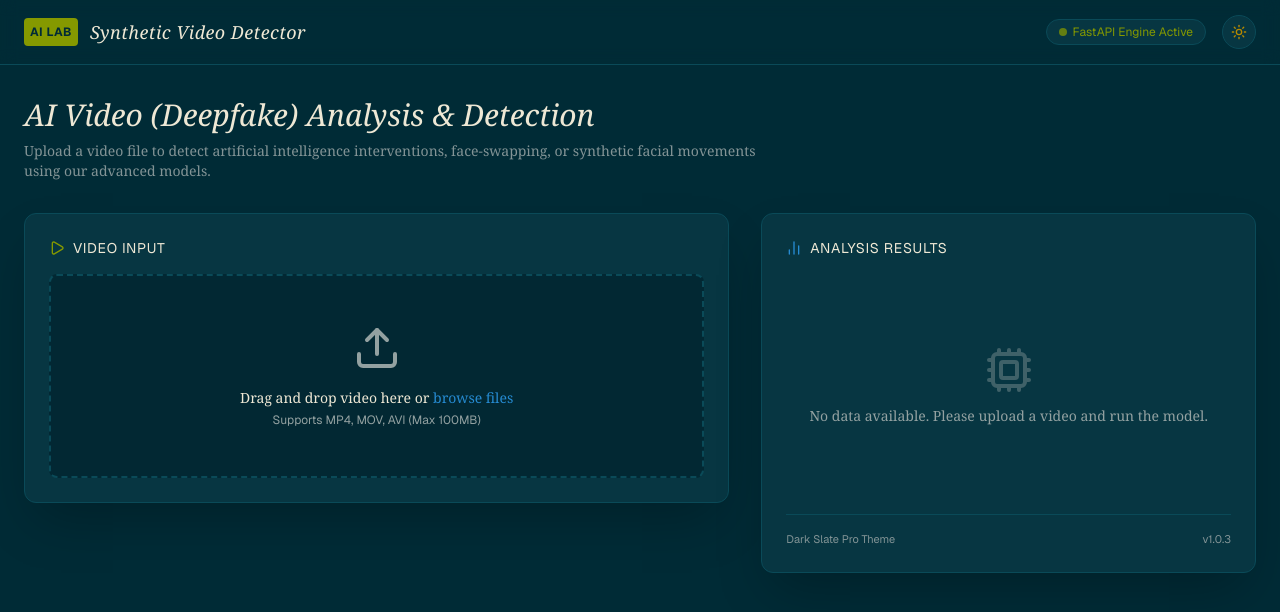
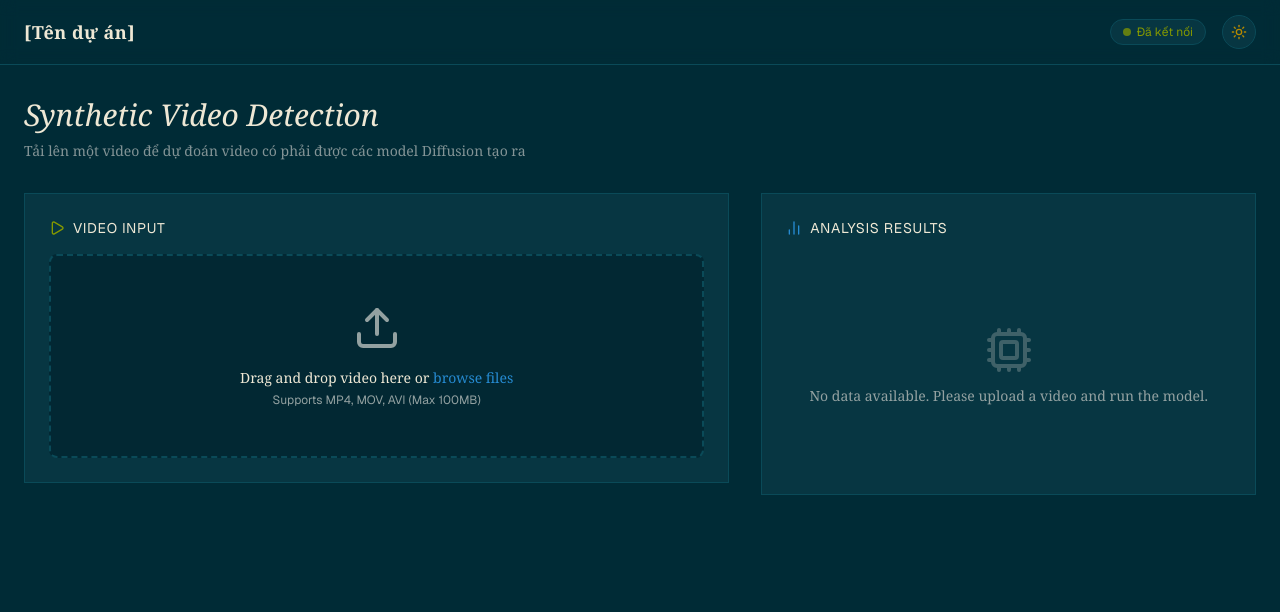
Before and after one commit to Synthetic-Video-Detection/Synthetic_Video_Detection_using_TransferLearning, a Next.js app in the folder frontend/: page / in a window 1280 px wide. Shown: the top 612 px of the page. Built offline with nearby package versions, Linux system fonts and the light colour scheme.

Commit message:
Add bridge to ngrok colab

```diff
--- a/frontend/app/page.tsx
+++ b/frontend/app/page.tsx
@@ -8,17 +8,15 @@ export default function SyntheticVideoDetector() {
   const [result, setResult] = useState<{ isSynthetic: boolean; confidence: number } | null>(null);
   const [isDarkMode, setIsDarkMode] = useState(true);
 
-  // --- BẢNG MÀU SOLARIZED (WARM WHITE / DARK) ---
-  // Solarized base3 #fdf6e3, base2 #eee8d5, base1 #93a1a1, base0 #839496,
-  // base00 #657b83, base01 #586e75, base02 #073642, base03 #002b36
+  // --- SOLARIZED THEME (WARM WHITE / DARK) ---
   const theme = {
-    bgMain: isDarkMode ? "bg-[#002b36]" : "bg-[#fdf6e3]",        // Nền chính base03 / base3 (trắng ấm)
-    bgCard: isDarkMode ? "bg-[#073642]" : "bg-[#eee8d5]",        // Thẻ container base02 / base2
-    textMain: isDarkMode ? "text-[#93a1a1]" : "text-[#657b83]",  // Chữ phụ base1 / base00
-    textHeading: isDarkMode ? "text-[#eee8d5]" : "text-[#586e75]", // Chữ chính base2 / base01
-    textSub: isDarkMode ? "text-[#839496]" : "text-[#586e75]",   // Chữ mô tả base0 / base01
-    border: isDarkMode ? "border-[#0a4a58]" : "border-[#d9d2b8]", // Đường viền mảnh
-    inputBg: isDarkMode ? "bg-[#00212b]/60" : "bg-[#f5efdc]",    // Khung upload
+    bgMain: isDarkMode ? "bg-[#002b36]" : "bg-[#fdf6e3]",
+    bgCard: isDarkMode ? "bg-[#073642]" : "bg-[#eee8d5]",
+    textMain: isDarkMode ? "text-[#93a1a1]" : "text-[#657b83]",
+    textHeading: isDarkMode ? "text-[#eee8d5]" : "text-[#586e75]",
+    textSub: isDarkMode ? "text-[#839496]" : "text-[#586e75]",
+    border: isDarkMode ? "border-[#0a4a58]" : "border-[#d9d2b8]",
+    inputBg: isDarkMode ? "bg-[#00212b]/60" : "bg-[#f5efdc]",
     btnCancel: isDarkMode ? "bg-[#00212b] hover:bg-[#0a4a58] text-[#93a1a1]" : "bg-[#f5efdc] hover:bg-[#e3dcc4] text-[#586e75]",
   };
 
@@ -29,13 +27,45 @@ export default function SyntheticVideoDetector() {
     }
   };
 
-  const handleAnalyze = () => {
+  const handleAnalyze = async () => {
     if (!selectedFile) return;
     setIsAnalyzing(true);
-    setTimeout(() => {
+    setResult(null);
+
+    const formData = new FormData();
+    // "file" must match the parameter name defined in FastAPI: `file: UploadFile = File(...)`
+    formData.append("file", selectedFile);
+
+    try {
+      // REPLACE THIS with your active Ngrok URL from Colab
+      const NGROK_URL = "https://countable-plotless-aubrielle.ngrok-free.dev/upload";
+
+      const response = await fetch(NGROK_URL, {
+        method: "POST",
+        body: formData,
+        headers: {
+          "ngrok-skip-browser-warning": "true",
+        },
+      });
+
+      if (!response.ok) {
+        throw new Error(`Server returned status: ${response.status}`);
+      }
+
+      const data = await response.json();
+
+      // Expecting FastAPI to return: { isSynthetic: boolean, confidence: number }
+      setResult({
+        isSynthetic: data.label,
+        confidence: data.confidence,
+        probability_ai: data.probability_ai,
+      });
+    } catch (error) {
+      console.error("API Upload Error:", error);
+      alert("Không thể kết nối tới model AI qua Ngrok. Vui lòng kiểm tra lại URL!");
+    } finally {
       setIsAnalyzing(false);
-      setResult({ isSynthetic: true, confidence: 94.8 });
-    }, 2500);
+    }
   };
 
   return (
@@ -45,17 +75,14 @@ export default function SyntheticVideoDetector() {
       <header className={`border-b ${theme.border} ${theme.bgMain}/90 backdrop-blur sticky top-0 z-50 transition-colors duration-300`}>
         <div className="max-w-7xl mx-auto px-6 h-16 flex items-center justify-between">
           <div className="flex items-center gap-3">
-            <div className="bg-[#859900] text-[#002b36] p-1.5 rounded font-bold text-xs tracking-wider font-sans">
-              AI LAB
-            </div>
-            <span className={`${theme.textHeading} font-normal italic text-lg tracking-wide transition-colors`}>
-              Synthetic Video Detector
+            <span className={`${theme.textHeading} font-bold text-lg tracking-wide transition-colors`}>
+              [Tên dự án]
             </span>
           </div>
           <div className="flex items-center gap-4 text-xs font-sans">
             <span className={`flex items-center gap-1.5 text-[#859900] ${theme.bgCard} px-3 py-1 rounded-full border ${theme.border} transition-colors`}>
               <span className="w-2 h-2 rounded-full bg-[#859900] animate-pulse"></span>
-              FastAPI Engine Active
+              Đã kết nối
             </span>
             <button
               onClick={() => setIsDarkMode(!isDarkMode)}
@@ -73,10 +100,10 @@ export default function SyntheticVideoDetector() {
         {/* Title Section */}
         <div className="mb-8">
           <h1 className={`text-3xl font-normal italic ${theme.textHeading} mb-2 transition-colors`}>
-            AI Video (Deepfake) Analysis & Detection
+            Synthetic Video Detection
           </h1>
           <p className={`${theme.textSub} max-w-3xl text-sm transition-colors`}>
-            Upload a video file to detect artificial intelligence interventions, face-swapping, or synthetic facial movements using our advanced models.
+            Tải lên một video để dự đoán video có phải được các model Diffusion tạo ra
           </p>
         </div>
 
@@ -85,7 +112,7 @@ export default function SyntheticVideoDetector() {
 
           {/* Left Column: Input & Media Player */}
           <div className="lg:col-span-7 space-y-6">
-            <div className={`${theme.bgCard} rounded-xl border ${theme.border} p-6 shadow-2xl transition-colors duration-300`}>
+            <div className={`${theme.bgCard} xl border ${theme.border} p-6 transition-colors duration-300`}>
               <div className="flex items-center justify-between mb-4">
                 <h2 className={`text-sm font-normal ${theme.textHeading} uppercase tracking-wider flex items-center gap-2 font-sans transition-colors`}>
                   <Play className="w-4 h-4 text-[#859900]" /> Video Input
@@ -121,7 +148,7 @@ export default function SyntheticVideoDetector() {
                       {isAnalyzing ? (
                         <><RefreshCw className="w-5 h-5 animate-spin" /> Analyzing frames...</>
                       ) : (
-                        <><Cpu className="w-5 h-5" /> Run AI Analysis Model</>
+                        <><Cpu className="w-5 h-5" /> Chạy pipeline AI xử lí</>
                       )}
                     </button>
 
@@ -139,7 +166,7 @@ export default function SyntheticVideoDetector() {
 
           {/* Right Column: Analysis Results */}
           <div className="lg:col-span-5 space-y-6">
-            <div className={`${theme.bgCard} rounded-xl border ${theme.border} p-6 shadow-2xl h-full flex flex-col justify-between transition-colors duration-300`}>
+            <div className={`${theme.bgCard} xl border ${theme.border} p-6 h-full flex flex-col justify-between transition-colors duration-300`}>
               <div>
                 <h2 className={`text-sm font-normal ${theme.textHeading} uppercase tracking-wider mb-6 flex items-center gap-2 font-sans transition-colors`}>
                   <BarChart2 className="w-4 h-4 text-[#268bd2]" /> Analysis Results
@@ -180,12 +207,12 @@ export default function SyntheticVideoDetector() {
                       )}
                       <div>
                         <h3 className="font-normal italic text-lg font-serif">
-                          {result.isSynthetic ? "Synthetic Video Detected" : "Authentic Video (Real)"}
+                          {result.isSynthetic ? "Khả năng cao Video AI" : "Video thật"}
                         </h3>
                         <p className={`text-xs opacity-80 mt-1 font-sans ${theme.textMain}`}>
                           {result.isSynthetic
-                            ? "Deep learning model detected facial manipulation traces."
-                            : "No anomalies detected in the video frames."}
+                            ? "Hệ thống phát hiện ra những artifact đặc trưng của các công cụ Diffusion"
+                            : "Khả năng cao video này là một video không được tạo bởi các công cụ Diffusion"}
                         </p>
                       </div>
                     </div>
@@ -193,13 +220,13 @@ export default function SyntheticVideoDetector() {
                     {/* Gauge Metric */}
                     <div className={`${theme.bgMain} p-4 rounded-lg border ${theme.border} transition-colors`}>
                       <div className="flex justify-between text-xs mb-2 font-sans">
-                        <span className={theme.textSub}>Synthetic Probability:</span>
-                        <span className={`font-bold ${theme.textHeading}`}>{result.confidence}%</span>
+                        <span className={theme.textSub}>Khả năng AI:</span>
+                        <span className={`font-bold ${theme.textHeading}`}>{result.probability_ai*100}%</span>
                       </div>
                       <div className={`w-full ${theme.bgCard} h-3 rounded-full overflow-hidden`}>
                         <div
                           className="bg-[#dc322f] h-full rounded-full transition-all duration-1000"
-                          style={{ width: `${result.confidence}%` }}
+                          style={{ width: `${result.probability_ai*100}%` }}
                         ></div>
                       </div>
                     </div>
@@ -208,25 +235,15 @@ export default function SyntheticVideoDetector() {
                     <div className="space-y-2 text-xs font-sans">
                       <div className={`flex justify-between py-2 border-b ${theme.border}`}>
                         <span className={theme.textMain}>Model Back-end:</span>
-                        <span className={`${theme.textHeading} font-mono`}>FastAPI + EfficientNet-B4</span>
+                        <span className={`${theme.textHeading} font-mono`}>FastAPI + PyTorch Pipeline</span>
                       </div>
                       <div className={`flex justify-between py-2 border-b ${theme.border}`}>
-                        <span className={theme.textMain}>Artifact Score:</span>
-                        <span className={`${theme.textHeading} font-mono`}>0.9482</span>
-                      </div>
-                      <div className="flex justify-between py-2">
-                        <span className={theme.textMain}>Processing Time:</span>
-                        <span className={`${theme.textHeading} font-mono`}>1.82s</span>
+                        <span className={theme.textMain}>Điểm nghi ngờ:</span>
+                        <span className={`${theme.textHeading} font-mono`}>{(result.probability_ai).toFixed(4)}</span>
                       </div>
                     </div>
                   </div>
                 )}
-              </div>
-
-              {/* Footer Note */}
-              <div className={`mt-6 pt-4 border-t ${theme.border} text-[11px] ${theme.textSub} flex justify-between font-sans transition-colors`}>
-                <span>Dark Slate Pro Theme</span>
-                <span>v1.0.3</span>
               </div>
             </div>
           </div>
--- a/frontend/package.json
+++ b/frontend/package.json
@@ -9,6 +9,7 @@
     "lint": "eslint"
   },
   "dependencies": {
+    "axios": "^1.20.0",
     "lucide-react": "^1.38.0",
     "next": "16.3.3",
     "react": "19.2.8",
```
Also changed, not shown: 1 other file (tests, documents, lock files or other folders).
